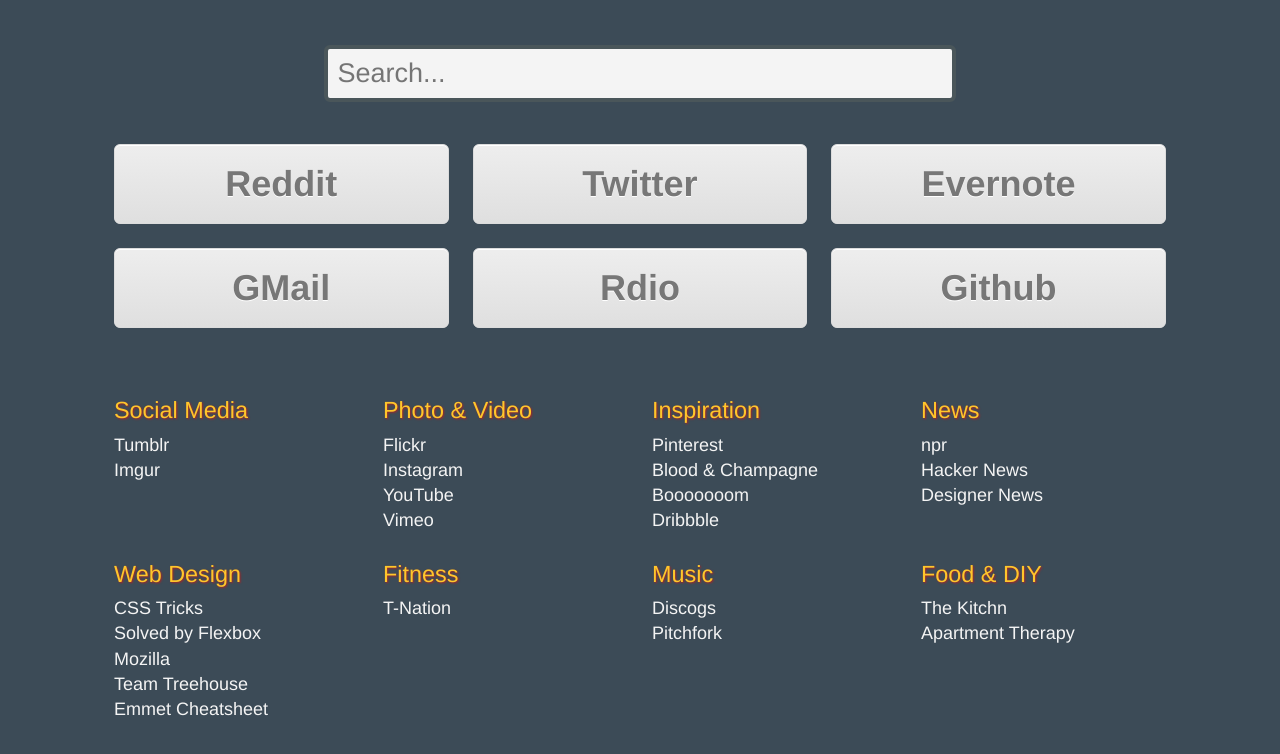
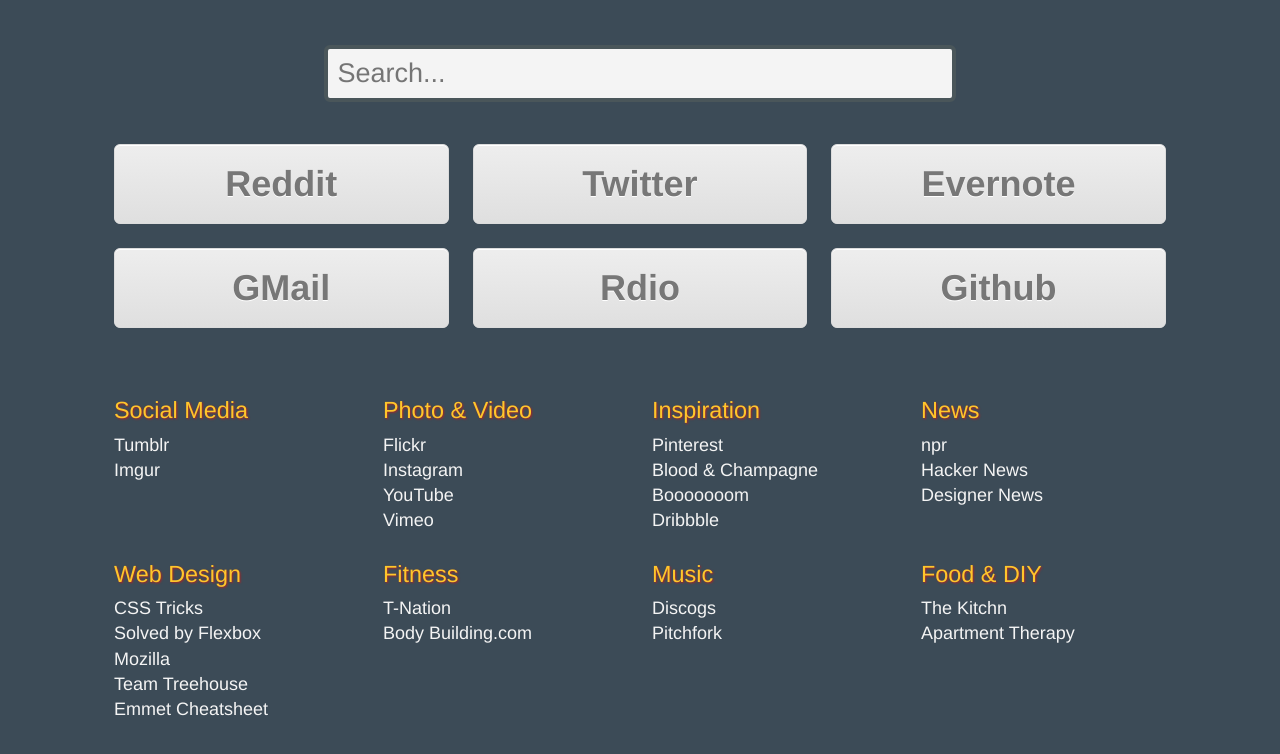
Before and after one commit to jason-white/home-page, a plain HTML site: page index.html in a window 1280 px wide. Drawn offline with Linux system fonts and the light colour scheme.

Commit message:
updating links

```diff
--- a/index.html
+++ b/index.html
@@ -109,6 +109,7 @@
         <h2>Fitness</h2>
         <ul>
           <li><a href="http://www.t-nation.com/">T-Nation</a></li>
+          <li><a href="http://www.bodybuilding.com">Body Building.com</a></li>
         </ul>
       </div>
       <div class="layout_item link_list">
```
